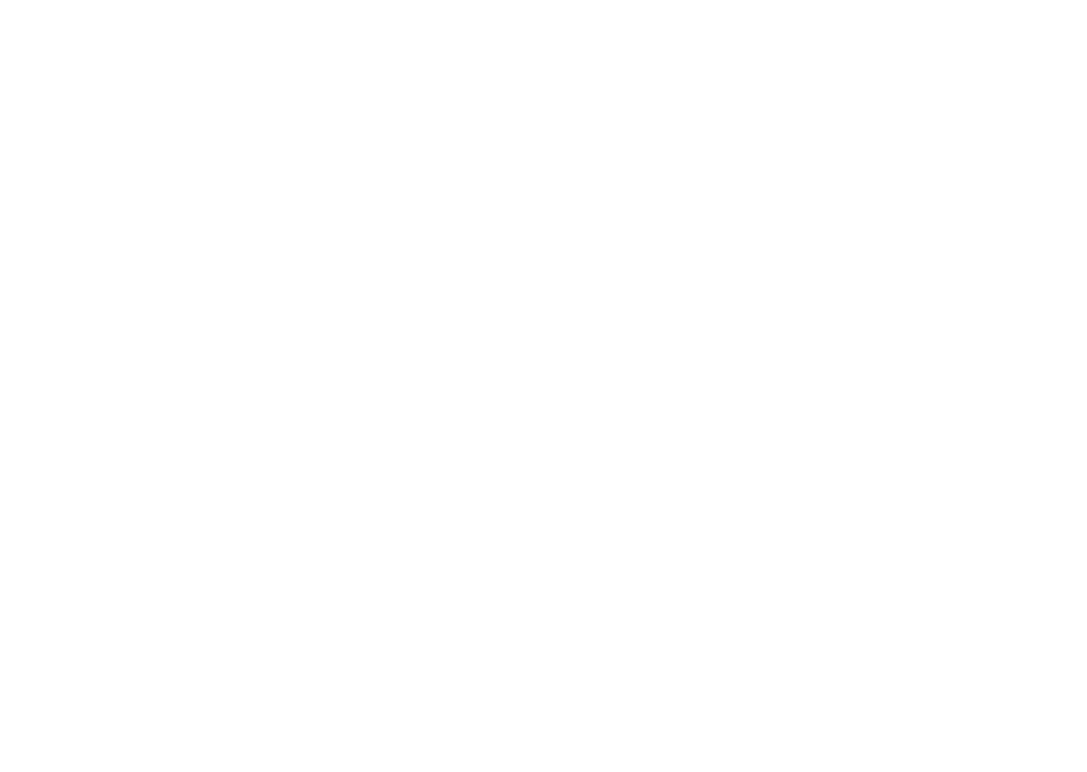
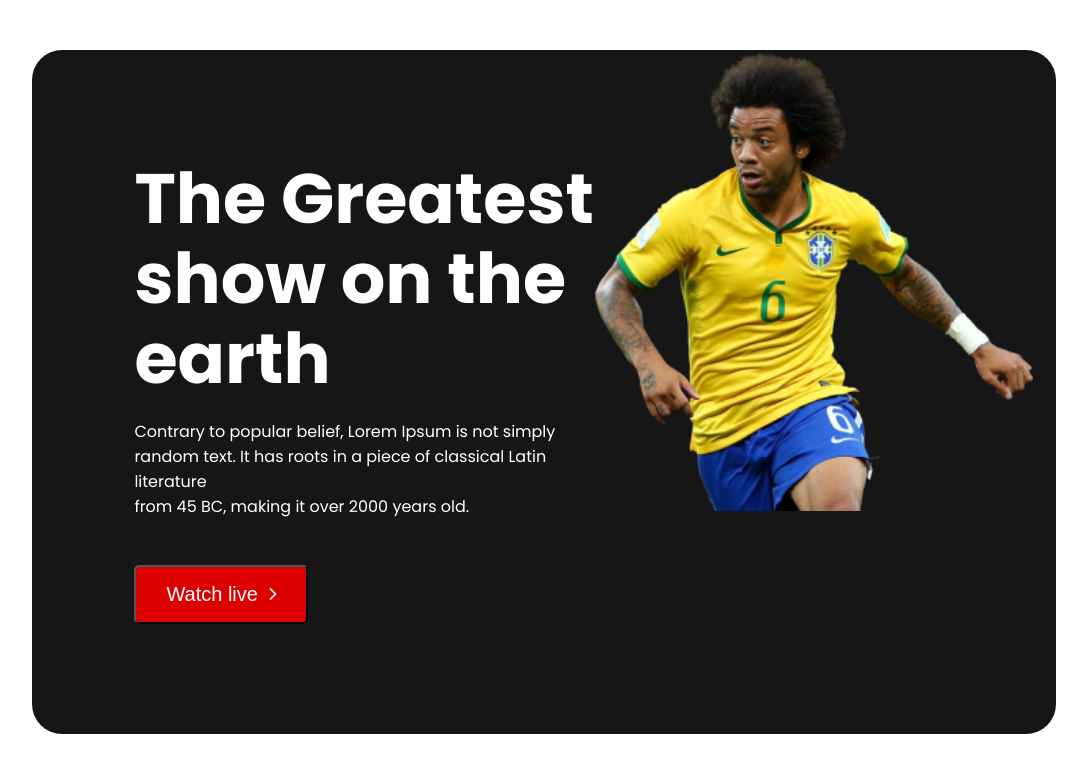
Before and after one commit to anikahammedkhan/world-cup, a plain HTML site: page index.html in a window 1280 px wide. Shown: the whole page, without its empty margins (96-1183 px from the left). Drawn offline with Linux system fonts and the light colour scheme.

Commit message:
First Section End

```diff
--- a/css/style.css
+++ b/css/style.css
@@ -0,0 +1,81 @@
+/* -----------------------------
+---------------Fonts------------ */
+@import url('https://fonts.googleapis.com/css2?family=Poppins:wght@400;500;700&display=swap');
+
+
+/* Main  */
+body {
+    font-family: 'Poppins', sans-serif;
+    margin: 0;
+}
+
+
+/* ----------------------------------First Section Start--------------------------------  */
+.first-section {
+    background: #161616;
+    border-radius: 30px;
+    width: 80%;
+    margin-left: 10%;
+    margin-right: 10%;
+    margin-top: 50px;
+}
+
+.info {
+    display: flex;
+}
+
+.text-info {
+    width: 50%;
+    margin-left: 10%;
+    margin-top: 5%;
+}
+
+.text-info h1 {
+    font-weight: 700;
+    font-size: 70px;
+    color: white;
+    margin-bottom: 20px;
+    line-height: 80px;
+}
+
+.text-info p {
+    font-weight: 400;
+    font-size: 16px;
+    color: white;
+}
+
+.text-info button {
+    padding: 16px 30px;
+    background: #DD0000;
+    border-radius: 5px;
+    margin-top: 30px;
+    margin-bottom: 110px;
+}
+
+.watch-live {
+    display: flex;
+    align-items: center;
+    gap: 10px;
+}
+
+.watch-live a {
+    text-decoration: none;
+    color: white;
+    font-weight: 400;
+    font-size: 20px;
+}
+
+.fa-chevron-right {
+    color: white;
+}
+
+.first-image {
+    width: 50%;
+}
+
+.first-image img {
+    width: 95%;
+    margin-right: 5%;
+}
+
+/* -----------------------------------First Section End-----------------------------  */
--- a/index.html
+++ b/index.html
@@ -7,10 +7,45 @@
     <meta name="viewport" content="width=device-width, initial-scale=1.0">
     <title>World Cup 2022</title>
     <link rel="stylesheet" href="css/style.css">
+    <script src="https://kit.fontawesome.com/6f34808dca.js" crossorigin="anonymous"></script>
 </head>
 
 <body>
+    <main>
+        <!-- ====================================First Section Start===============================  -->
+        <section class="first-section">
+            <div class="info">
+                <div class="text-info">
+                    <h1>The Greatest <br> show on the <br> earth</h1>
+                    <p>Contrary to popular belief, Lorem Ipsum is not simply <br>
+                        random text. It has roots in a piece of classical Latin literature <br> from 45 BC, making it
+                        over
+                        2000 years old.</p>
+                    <button>
+                        <div class="watch-live">
+                            <div>
+                                <a href="#">Watch live </a>
+                            </div>
+                            <div>
+                                <i class="fa-solid fa-chevron-right"></i>
+                            </div>
+                        </div>
+                    </button>
 
+                </div>
+                <div class="first-image">
+                    <img src="images/Banner Image.png" alt="">
+                </div>
+            </div>
+        </section>
+        <!-- ====================================First Section End===============================  -->
+
+        <!-- ====================================Second Section Start===============================  -->
+        <section class="second-section">
+
+        </section>
+        <!-- ====================================Second Section End===============================  -->
+    </main>
 </body>
 
 </html>
```
